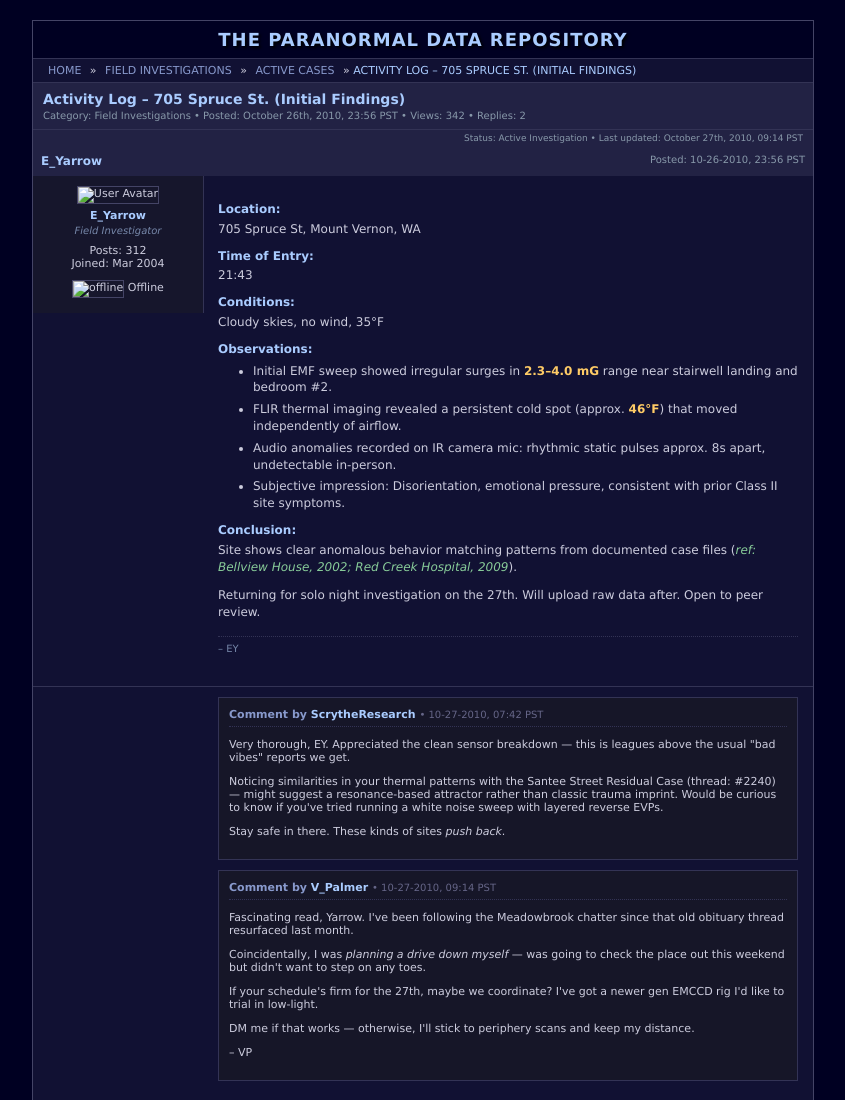
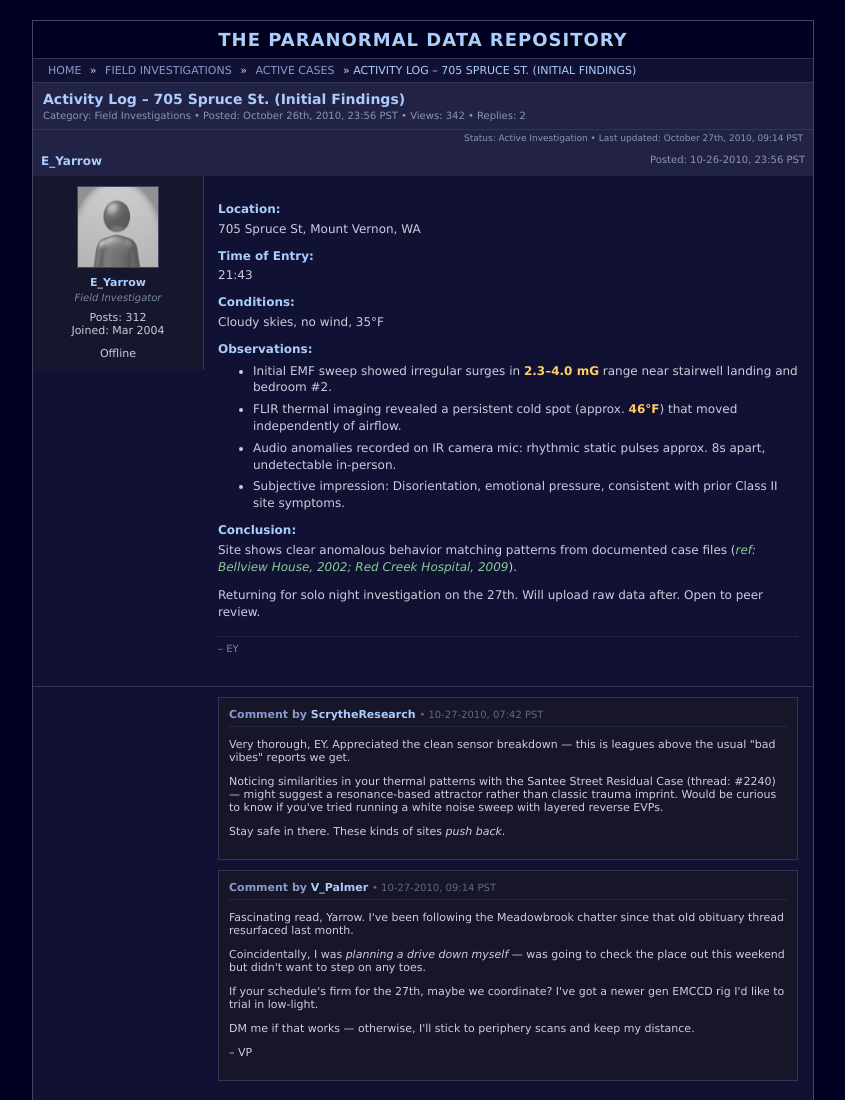
Before and after one commit to FinnMcClure/PARANORMAL-DATA-REPOSITORY, a plain HTML site: page index.html in a window 1280 px wide. Shown: the top 1100 px of the page, without its empty margins (217-1062 px from the left). Drawn offline with Linux system fonts and the light colour scheme.

Commit message:
Update index.html

```diff
--- a/index.html
+++ b/index.html
@@ -226,13 +226,13 @@
     </div>
 
     <div class="user-info">
-      <img src="/api/placeholder/80/80" alt="User Avatar" width="80" height="80">
+      <img src="/profile.png" alt="User Avatar" width="80" height="80">
       <div class="username">E_Yarrow</div>
       <div class="user-title">Field Investigator</div>
       <div>Posts: 312</div>
       <div>Joined: Mar 2004</div>
       <div style="margin-top: 10px;">
-        <img src="/api/placeholder/12/12" alt="offline" width="12" height="12"> Offline
+      Offline
       </div>
     </div>
 
```
